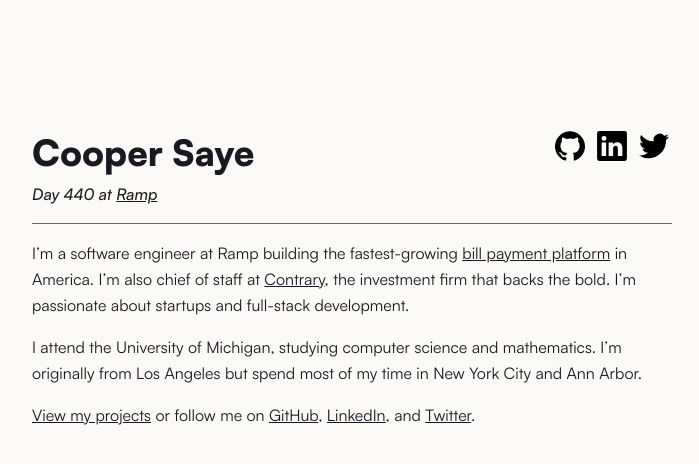
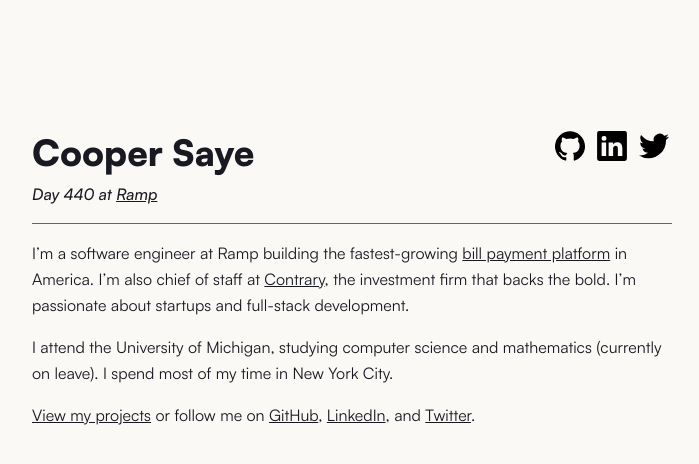
Before and after one commit to csaye/csaye.com-v8, a Next.js app: page / in a window 1280 px wide. Shown: the top 464 px of the page, without its empty margins (288-987 px from the left). Built offline with nearby package versions, Linux system fonts and the light colour scheme.

Commit message:
Tweak copy

```diff
--- a/app/page.tsx
+++ b/app/page.tsx
@@ -47,8 +47,8 @@
 
         <p>
           I attend the University of Michigan, studying computer science and
-          mathematics. I’m originally from Los Angeles but spend most of my time
-          in New York City and Ann Arbor.
+          mathematics (currently on leave). I spend most of my time in New York
+          City.
         </p>
 
         <p>
```
